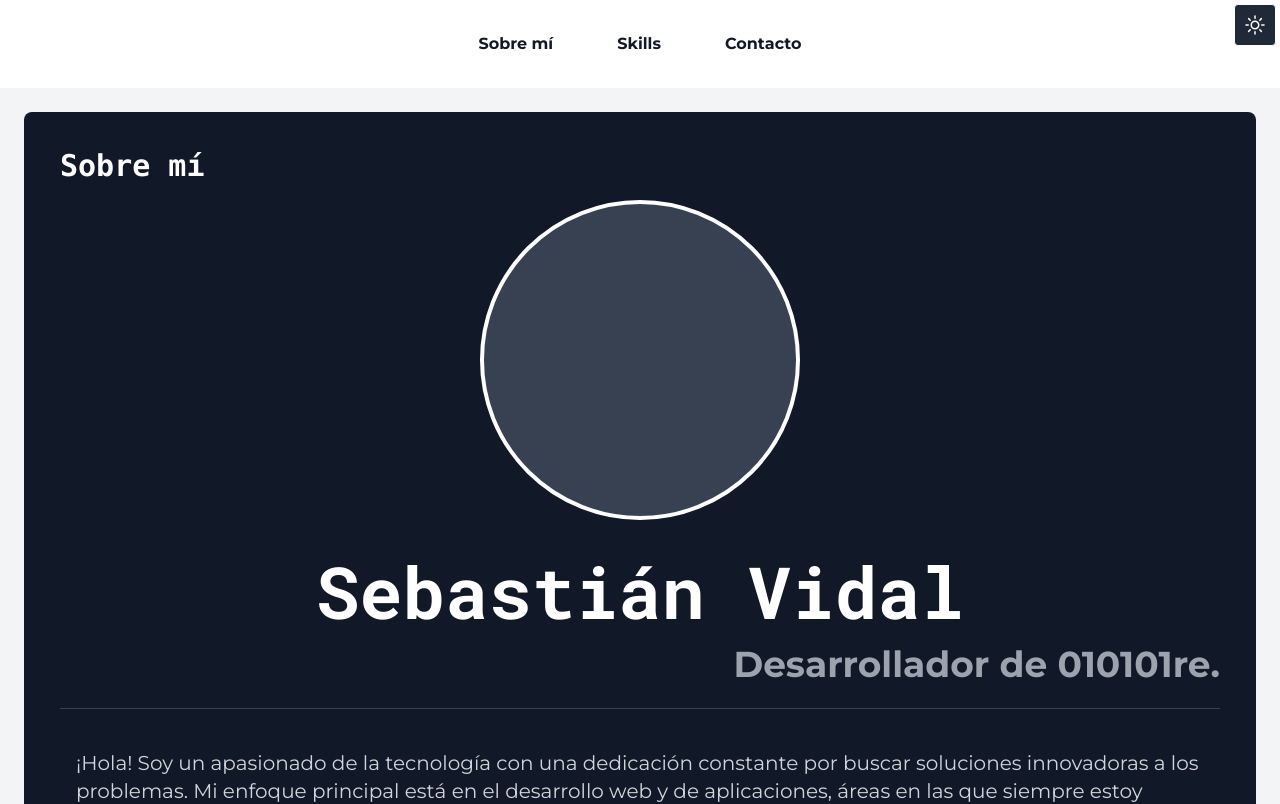
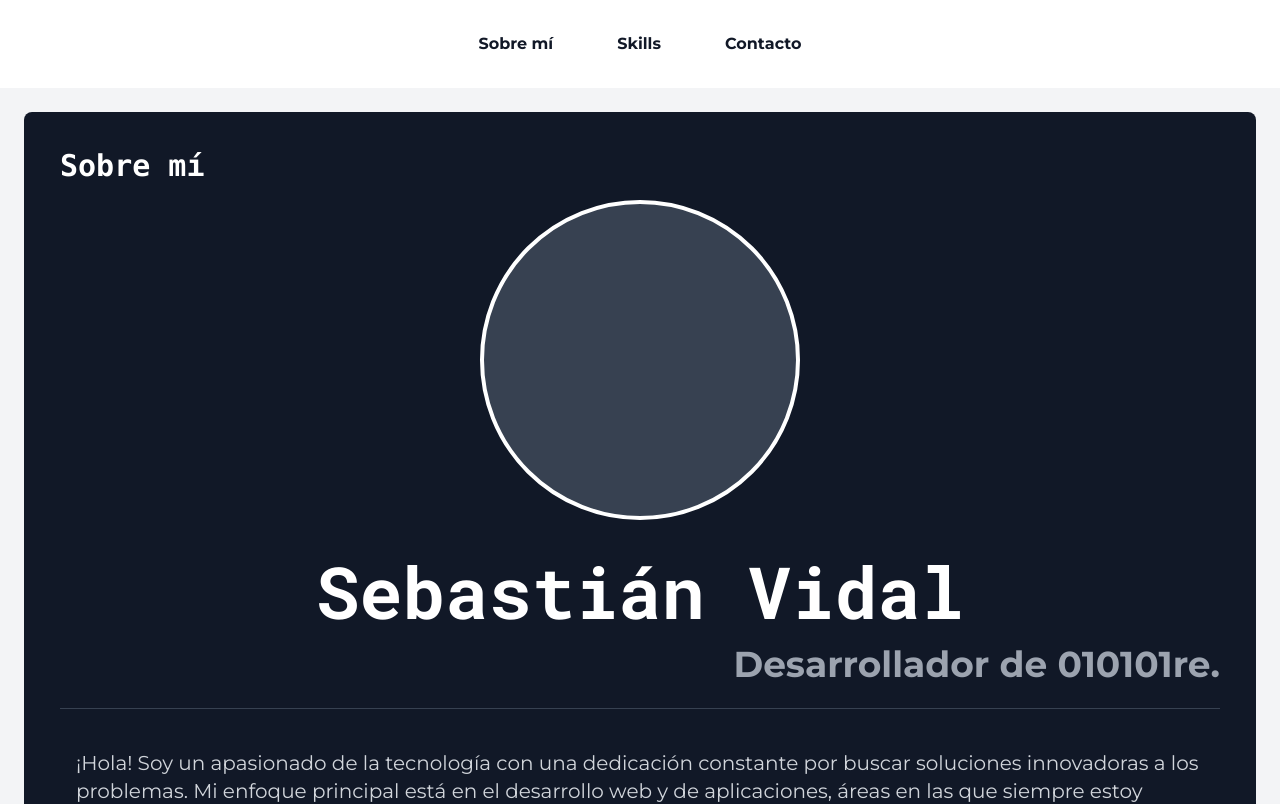
Before and after one commit to sebastianvr/sebastianvr.github.io, an Angular app: page / in a window 1280 px wide. Shown: the top 804 px of the page. Built offline with nearby package versions, Linux system fonts and the light colour scheme.

Commit message:
feat: Retirando lógica del dark-mode del componente de sidenav.

```diff
--- a/src/app/components/sidenav/sidenav.component.html
+++ b/src/app/components/sidenav/sidenav.component.html
@@ -17,22 +17,4 @@
       </li>
     </ul>
   </div>
-  <button (click)="toggleDarkMode()"
-    class="fixed top-1 right-1 p-2 bg-gray-800 text-white rounded flex items-center justify-center border border-white">
-    @if (isDarkMode) {
-    <svg xmlns="http://www.w3.org/2000/svg" fill="none" viewBox="0 0 24 24" stroke-width="1.5" stroke="currentColor"
-      class="size-6">
-      <path stroke-linecap="round" stroke-linejoin="round"
-        d="M21.752 15.002A9.72 9.72 0 0 1 18 15.75c-5.385 0-9.75-4.365-9.75-9.75 0-1.33.266-2.597.748-3.752A9.753 9.753 0 0 0 3 11.25C3 16.635 7.365 21 12.75 21a9.753 9.753 0 0 0 9.002-5.998Z" />
-    </svg>
-    }
-
-    @if (!isDarkMode) {
-    <svg xmlns="http://www.w3.org/2000/svg" fill="none" viewBox="0 0 24 24" stroke-width="1.5" stroke="currentColor"
-      class="size-6">
-      <path stroke-linecap="round" stroke-linejoin="round"
-        d="M12 3v2.25m6.364.386-1.591 1.591M21 12h-2.25m-.386 6.364-1.591-1.591M12 18.75V21m-4.773-4.227-1.591 1.591M5.25 12H3m4.227-4.773L5.636 5.636M15.75 12a3.75 3.75 0 1 1-7.5 0 3.75 3.75 0 0 1 7.5 0Z" />
-    </svg>
-    }
-  </button>
 </nav>
--- a/src/app/components/sidenav/sidenav.component.ts
+++ b/src/app/components/sidenav/sidenav.component.ts
@@ -12,19 +12,11 @@ gsap.registerPlugin(ScrollToPlugin);
   styleUrl: './sidenav.component.css'
 })
 export class SidenavComponent implements AfterViewInit {
-  @Output() toggleDarkModeEvent = new EventEmitter<boolean>();
-  isDarkMode: boolean = false;
-
   sectionAbout!: HTMLElement | null;
   sectionSkills!: HTMLElement | null;
   sectionContact!: HTMLElement | null;
 
   constructor() { }
-
-  public toggleDarkMode() {
-    this.isDarkMode = !this.isDarkMode;
-    this.toggleDarkModeEvent.emit(this.isDarkMode);
-  }
 
   ngAfterViewInit(): void {
     if (typeof document !== 'undefined') {
```
